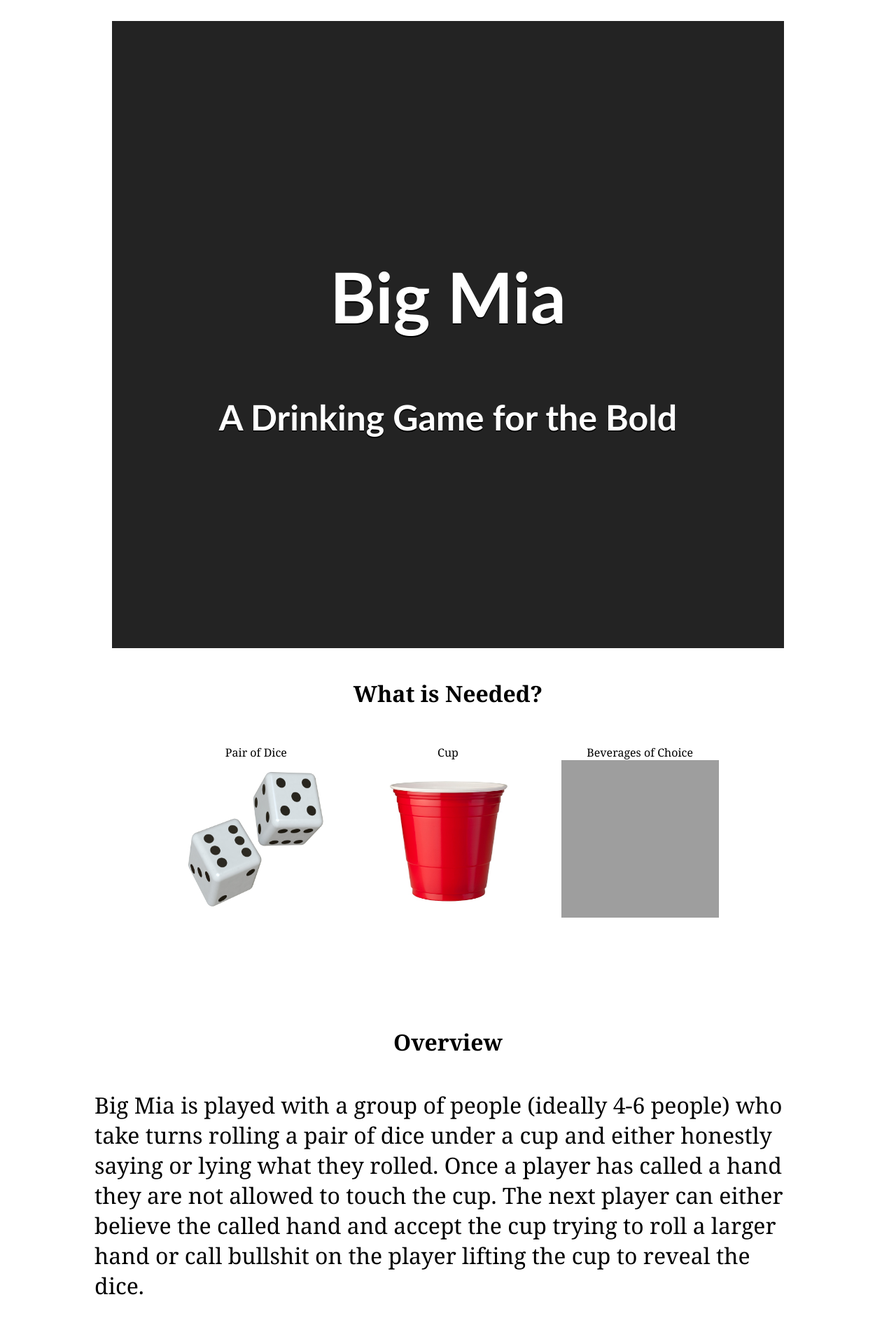
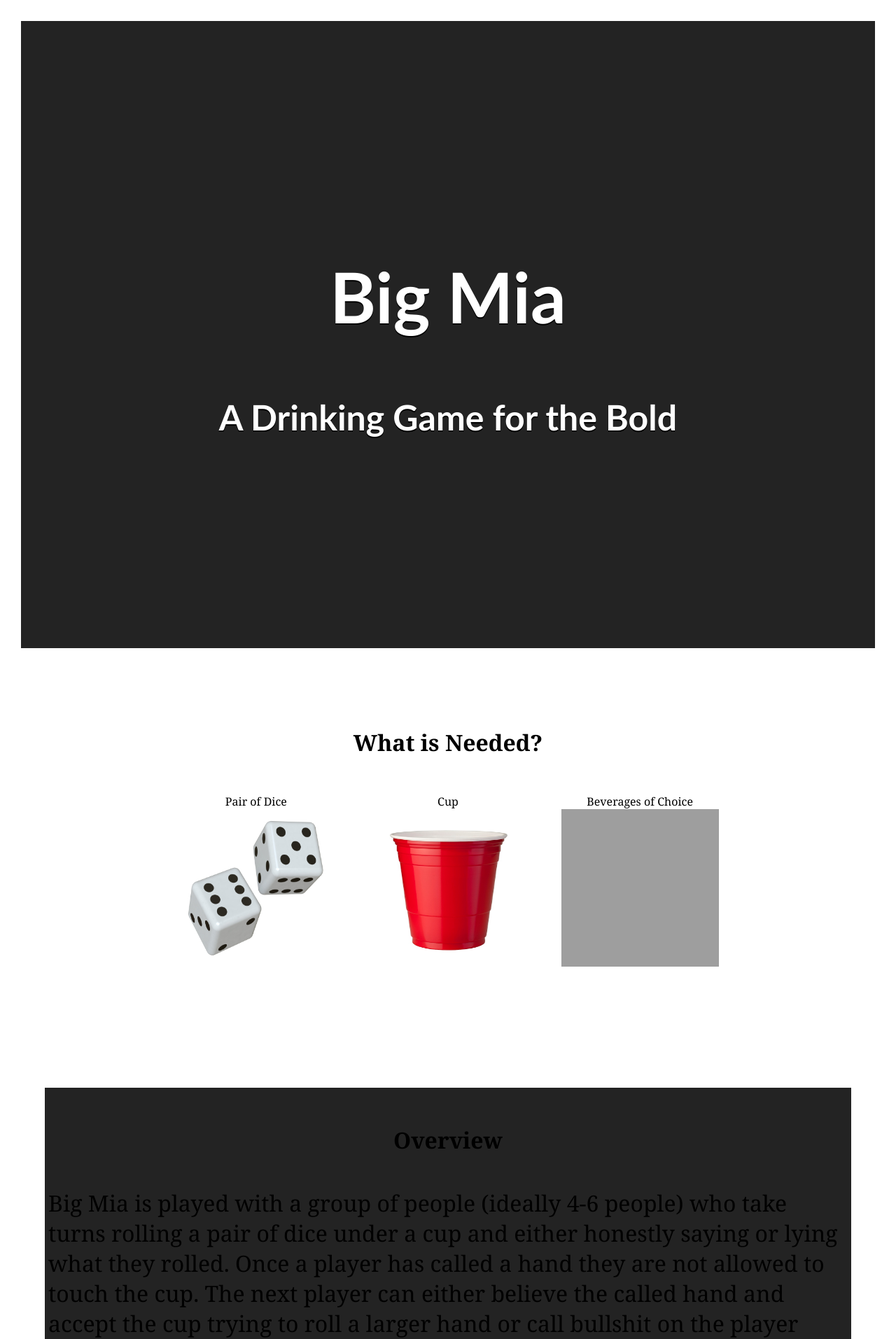
Before and after one commit to bryanrideout/bryanrideout.github.io, a Jekyll site: the page index.html, which Jekyll copies as it is, in a window 1280 px wide. Shown: the top 1913 px of the page at 70% size. Built offline with Jekyll 4.4.1, drawn with Linux system fonts in a browser that asks for light colours; grey boxes are pictures that could not be loaded.

Commit message:
Update main.css

```diff
--- a/css/main.css
+++ b/css/main.css
@@ -1,9 +1,9 @@
 body {
 	font-family: Georgia, serif;
 	height: 100%;
+	width: 100%;
 	margin: 0 auto;
 	text-align: center;
-	max-width: 1020px;
 }
 
 h1 {
@@ -38,9 +38,16 @@ h5 {
 	font-family: 'Trebuchet MS', 'Helvetica';
 }
 
-.block{
-	border: 2px solid black;
-  	border-radius: 10px;
+.blockgrey{
+	background: #232323;
+  	margin: 60px auto;
+ 	padding: 10px 0px 0px 0px;
+  	width: 90%;
+}
+
+
+.blockwhite{
+	background: #FFF;
   	margin: 60px auto;
  	padding: 10px 0px 0px 0px;
   	width: 90%;
```
